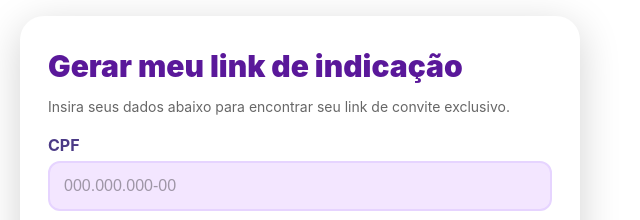
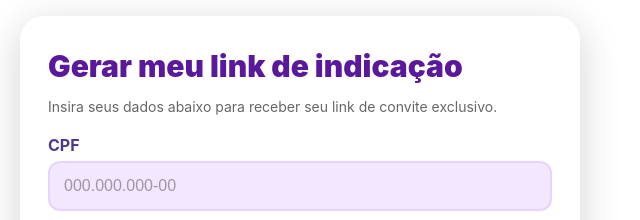
Before and after one commit to marketing827/invitelink, a website: page widget.html in a window 1280 px wide. Shown: the top 220 px of the page, 0-640 px from the left. Drawn offline with Linux system fonts and the light colour scheme.

Commit message:
Update widget.html

```diff
--- a/widget.html
+++ b/widget.html
@@ -141,7 +141,7 @@
       <form id="invite-form" autocomplete="off" novalidate>
         <input type="text" name="nick" id="nick" style="display:none" tabindex="-1" autocomplete="off">
         <h2 class="title">Gerar meu link de indicação</h2>
-        <p class="subtitle">Insira seus dados abaixo para encontrar seu link de convite exclusivo.</p>
+        <p class="subtitle">Insira seus dados abaixo para receber seu link de convite exclusivo.</p>
 
         <label class="label" for="cpf">CPF</label>
         <input class="input" id="cpf" name="cpf" inputmode="numeric" placeholder="000.000.000-00" required maxlength="14">
```
